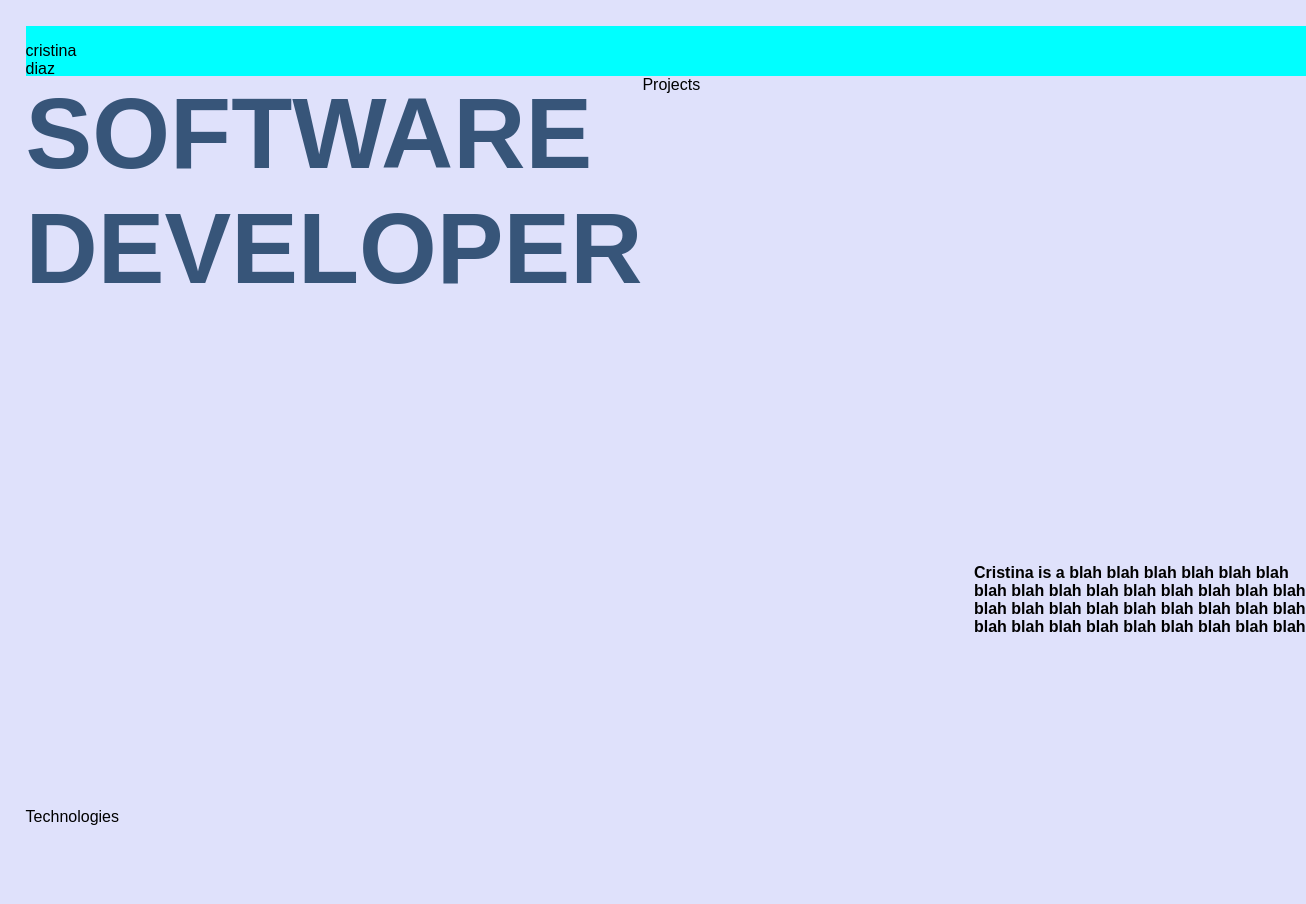
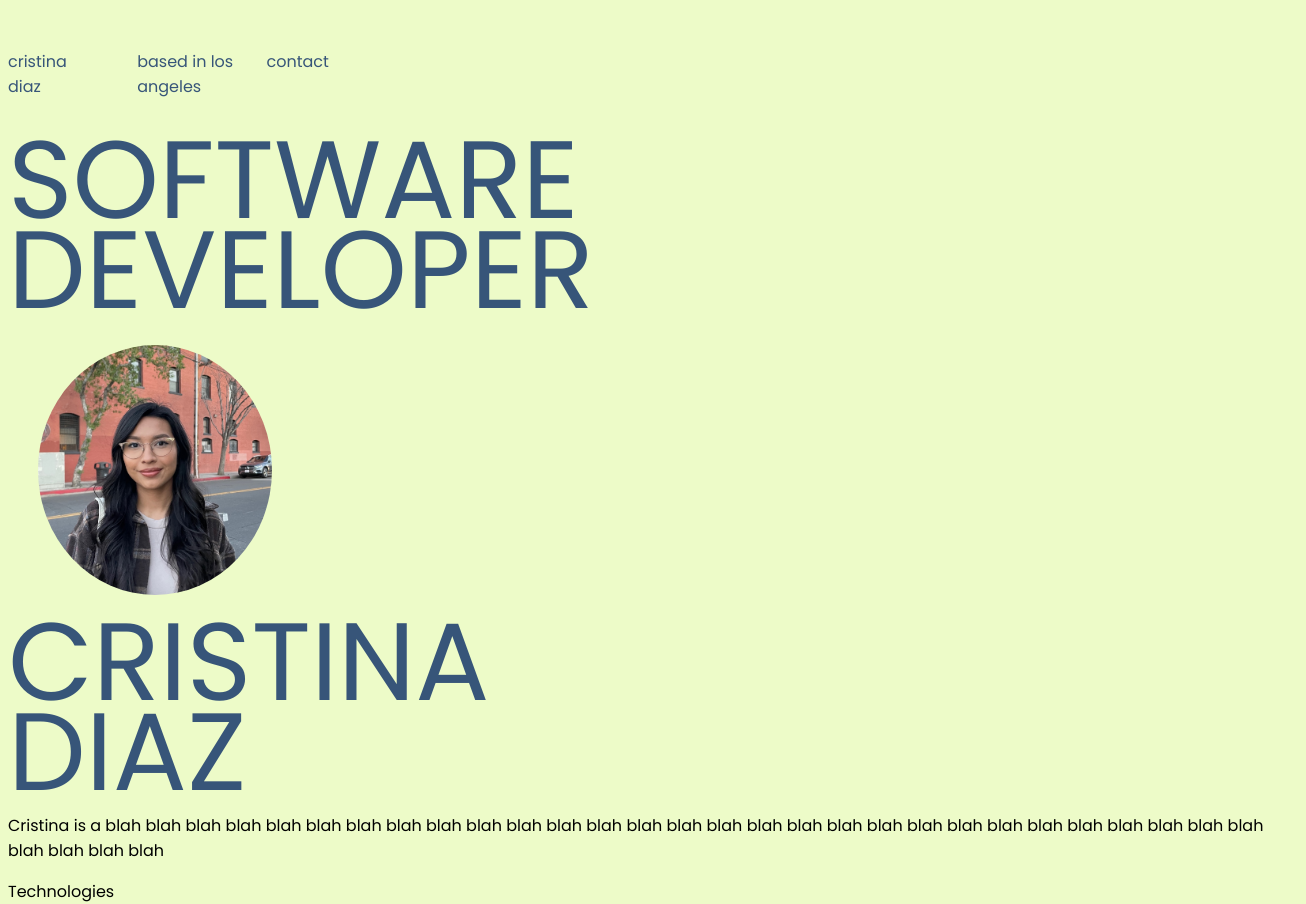
Before and after one commit to cristinadz/cristinacode.com, a React (Create React App) app: page / in a window 1280 px wide. Shown: the whole page, 1306 px wide, since content can reach past the window. Before the commit the page ends 851 px from the top, so only its background shows below. Built offline with nearby package versions, Linux system fonts and the light colour scheme.

Commit message:
about styling

```diff
--- a/src/components/About.css
+++ b/src/components/About.css
@@ -1,67 +1,77 @@
+@import url('https://fonts.googleapis.com/css2?family=Poppins&display=swap');
+
 body {
-	background-color: #dfe1fbff;
-    font-family: "Quicksand", sans-serif;
-    margin: 2%;
+	background-color: #edfbc8ff;
+	font-family: 'Poppins', sans-serif;
 
 }
 
-/* #1d07bdf
-#bd07a4ff
+.container {
+	width: 99vw;
+	height: 99vh;
 
-#1c27beff
-#c2dbdeff
-
-#b3b8fbf
-#c3c6d7ff*/
-
-.container {
-	width: 100vw;
-	height: 100vh;
-
-	display: grid;
-	grid-template-columns: repeat(3, 1fr);
+	/* display: grid;
+	grid-template-columns: repeat(12, 1fr);
 	grid-template-rows: 50px repeat(3, 1fr);
 	grid-column-gap: 0px;
-	grid-row-gap: 0px;
+	grid-row-gap: 0px; */
 }
 
 .header {
-    grid-column-start: 1;
-    grid-column-end: 4;
-	background-color: aqua;
+    display: grid;
+    grid-template-columns: repeat(10,1fr);
+    grid-column-gap: 25px;
+    padding-top: 25px;
+	color: #375579ff;
 }
 
 .title {
 	grid-column-start: 1;
-    grid-column-end: 2;
+	grid-column-end: 13;
 	color: #375579ff;
-    font-weight: bold;
-    font-size: 100px;
+    line-height: 90px;
+	font-size: 110px;
+    padding-top: 20px;
 }
 
 .cristinaImg {
 	grid-column-start: 1;
-    grid-column-end: 4;
+	grid-column-end: 7;
+
 }
 
 .cristinaImg img {
-	/* border-radius: 5%; */
-	margin: 0 auto;
+    border-radius: 50%;
+	margin: 15px;
+    margin-left: 30px;
+    margin-top: 30px;
 	height: 250px;
 	width: auto;
 }
 
 .about {
-	font-family: "Quicksand", sans-serif;
-	font-weight: bolder;
+    grid-column-start: 6;
+    grid-column-end: 13;
     grid-row-start: 4;
-    grid-column-start: 3;
-    grid-column-end: 4;
-
 }
-
+.about text {
+	font-size: 110px;
+    color: #375579ff;
+    line-height: 90px;
+    padding-top: 50px;
+}
 .technologies {
 	grid-row-start: 5;
 	grid-column-start: 1;
 	grid-column-end: 4;
 }
+
+
+/* #1d07bdf
+#bd07a4ff
+d1f969ff
+#1c27beff
+#c2dbdeff
+#dfe1fbff
+#b3b8fbf
+#c3c6d7ff*/
--- a/src/components/About.js
+++ b/src/components/About.js
@@ -1,7 +1,12 @@
 import React from "react";
 
 function About({ about }) {
-	return <div className="about">{about}</div>;
+	return <div className="about">
+		<text> CRISTINA <br/>DIAZ</text>
+		<p> {about}</p>
+
+
+		</div>;
 }
 
 export default About;
--- a/src/components/App.js
+++ b/src/components/App.js
@@ -1,4 +1,5 @@
 import styling from "./About.css";
+
 // assets
 import data from "../assets/data.json";
 import cristinaImg from "../assets/cristinas_face.JPG";
@@ -14,17 +15,17 @@ function App() {
 		<div className="container">
 			<Header data={data} />
 
-			<div className="title"> {data.title.toUpperCase()}</div>
+			<div className="title"> SOFTWARE <br/> DEVELOPER</div>
 
-      {/* <div className="cristinaImg" >
+      <div className="cristinaImg" >
         <img src={cristinaImg} />
-      </div> */}
+      </div>
 
 
 			<About about={data.aboutBlurb} />
 
 			<Technologies tech={data.tech} />
-			<Projects projects={data.projects} />
+			{/* <Projects projects={data.projects} /> */}
 		</div>
 	);
 }
--- a/src/components/Header.js
+++ b/src/components/Header.js
@@ -6,6 +6,8 @@ function Header() {
 			<p>
 				cristina <br /> diaz
 			</p>
+			<p> based in los angeles</p>
+			<p> contact</p>
 		</div>
 	);
 }
```
Lines whose indentation alone changed are shown as unchanged.
